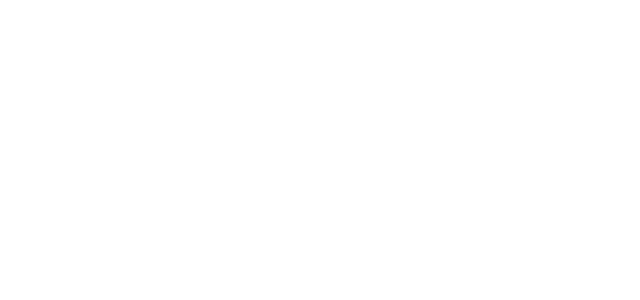
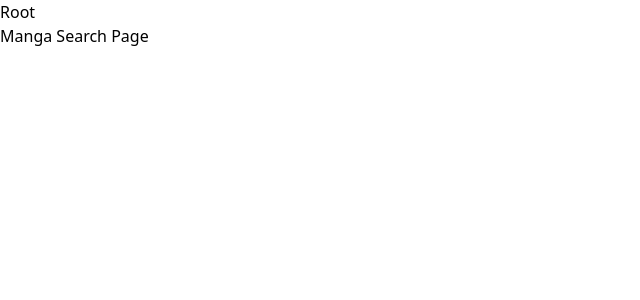
Before and after one commit to kphutiyagae/manga-samurai, a React (Vite) app: page /search in a window 1280 px wide. Shown: the top 300 px of the page, without its empty margins (0-640 px from the left). Built offline with nearby package versions, Linux system fonts and the light colour scheme.

Commit message:
feat: :sparkles: Implemented routes with params.
Added Root component and added mangaSection, Info, read and search routes.

```diff
--- a/src/App.tsx
+++ b/src/App.tsx
@@ -1,7 +1,10 @@
+import React from 'react';
+import { RouterProvider } from 'react-router-dom';
 import './App.css';
+import appRouter from './routes/AppRouter';
 
 function App() {
-  return <div className='App'></div>;
+  return <RouterProvider router={appRouter}/>;
 }
 
 export default App;
--- /dev/null
+++ b/src/Root.tsx
@@ -0,0 +1,13 @@
+import React from 'react';
+import { Outlet } from 'react-router-dom';
+
+function Root() {
+  return (
+   <>
+   <div>Root</div>
+   <Outlet />
+   </>
+  );
+}
+
+export default Root;
--- /dev/null
+++ b/src/routes/AppRouter.tsx
@@ -0,0 +1,35 @@
+import React from 'react';
+import { createBrowserRouter } from 'react-router-dom';
+import Root from '../Root';
+
+const appRouter = createBrowserRouter([
+  {
+    path: '/',
+    element: <Root/>,
+    errorElement: <div>Error Page</div>,
+    children: [
+      {
+        path: 'section/:mangaSection',
+        element: <div>Manga Section</div>,
+        errorElement: <div>Manga Section Error</div>,
+      },
+      {
+        path: 'mangaInfo/:mangaId',
+        element: <div>Manga Section</div>,
+        errorElement: <div>Manga Info Error</div>,
+      },
+      {
+        path: 'readManga/:mangaId',
+        element: <div>Manga Read Page</div>,
+        errorElement: <div>Manga Read Error</div>,
+      },
+      {
+        path: 'search/',
+        element: <div>Manga Search Page</div>,
+        errorElement: <div>Manga Search Error</div>,
+      },
+    ],
+  },
+]);
+
+export default appRouter;
```
